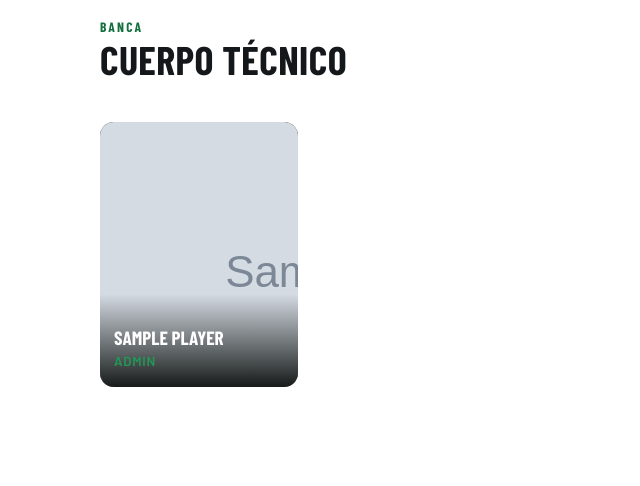
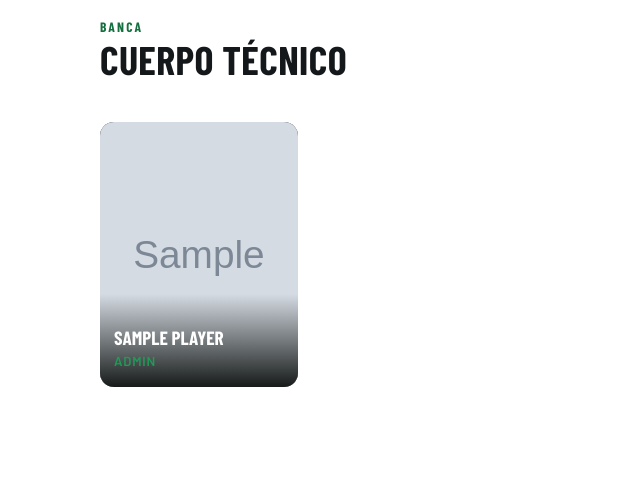
Before and after one commit to gmart002/greenbears-web, a Node server app: page /jugadores in a window 1280 px wide. Shown: the part 403-889 px from the top of the page, without its empty margins (0-640 px from the left). Run offline with Node 20, Linux system fonts and the light colour scheme; data comes from the database, SQL or seed files in the repository; tables that the repository leaves empty hold one stand-in row (values such as "Sample post"); grey boxes marked "Sample" are stand-in pictures; data that the repository does not hold is empty; some libraries are stand-ins or nearby versions; some web fonts are replaced.

Commit message:
Fichas de jugador: la foto cubre el rectangulo desde el centro sin deformar (arregla variable --photo inexistente)

```diff
--- a/public/css/styles.css
+++ b/public/css/styles.css
@@ -113,7 +113,7 @@ p{margin:0 0 1rem}
 
 /* Ficha jugador */
 .player{position:relative;background:var(--dark);border-radius:var(--r);overflow:hidden;color:#fff;aspect-ratio:3/4;display:block}
-.player .ph-photo{position:absolute;inset:0;background:var(--photo) center/cover}
+.player .ph-photo{position:absolute;inset:0;background-position:center;background-size:cover;background-repeat:no-repeat}
 .player .ph-empty{position:absolute;inset:0;display:flex;align-items:center;justify-content:center;color:#2e3d34;background:linear-gradient(160deg,#16211a,#0c110e)}
 .player .ph-empty svg{width:46%;opacity:.5}
 .player .num{position:absolute;top:10px;left:12px;font-family:"Barlow Condensed";font-weight:800;font-size:2.2rem;line-height:1;color:#fff;text-shadow:0 2px 8px #000}
```
